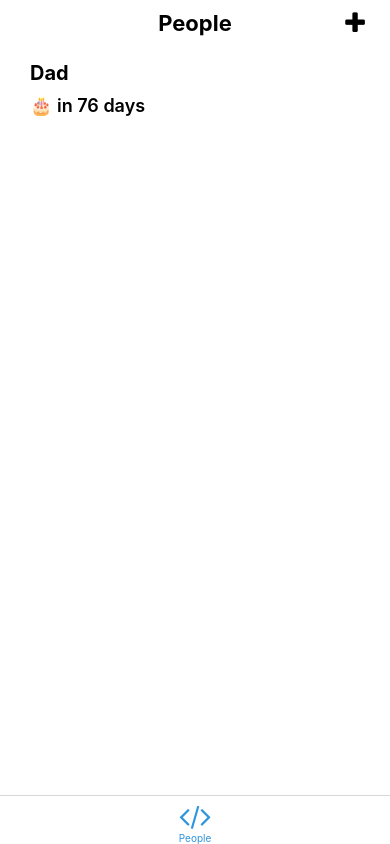
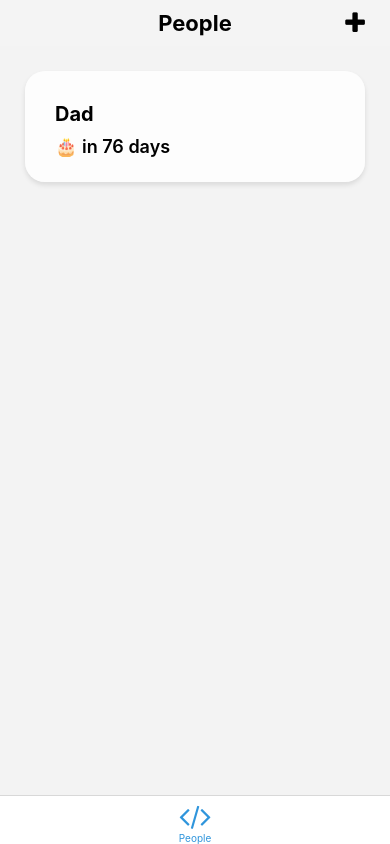
Before and after one commit to distinctmind/netwrk, a React Native app: screen /Upcoming in a window 390 px wide. Built offline with nearby package versions, Linux system fonts and the light colour scheme; what expo-linking would draw is missing.

Commit message:
Made list items more beautiful by adding padding and shadow to each item.

```diff
--- a/components/Button.tsx
+++ b/components/Button.tsx
@@ -26,6 +26,7 @@ const styles = StyleSheet.create({
   },
   view: {
     paddingHorizontal: 20,
+    marginLeft: 5,
     marginTop: 10,
   },
 });
--- a/components/DateInput.tsx
+++ b/components/DateInput.tsx
@@ -39,6 +39,7 @@ const styles = StyleSheet.create({
     padding: 20,
   },
   date: {
+    marginLeft: -10,
     width: 125,
   },
   label: {
--- a/components/PersonItem.tsx
+++ b/components/PersonItem.tsx
@@ -47,14 +47,15 @@ function PersonItem({
 
 const styles = StyleSheet.create({
   container: {
-    borderRadius: 8,
-    backgroundColor: "white",
-    height: 80,
+    borderRadius: 20,
+    backgroundColor: "rgba(255,255,255,0.8)",
+    height: 111,
     justifyContent: "center",
-    shadowColor: "black",
-    shadowOffset: { width: -2, height: 4 },
-    shadowOpacity: 0,
-    shadowRadius: 3,
+    shadowColor: "#000",
+    shadowOffset: { width: 0, height: 3 },
+    shadowOpacity: 0.1,
+    shadowRadius: 5,
+    marginBottom: 25,
   },
   title: {
     fontSize: 20,
--- a/navigation/PeopleNavigator.tsx
+++ b/navigation/PeopleNavigator.tsx
@@ -6,7 +6,11 @@ import { RootStackParamList } from "../types";
 const Stack = createNativeStackNavigator<RootStackParamList>();
 
 const PeopleNavigator = () => (
-  <Stack.Navigator screenOptions={{ headerShown: false }}>
+  <Stack.Navigator
+    screenOptions={{
+      headerShown: false,
+    }}
+  >
     <Stack.Screen name="People" component={PeopleScreen} />
     <Stack.Screen
       options={{ headerShown: true }}
--- a/screens/PeopleScreen.tsx
+++ b/screens/PeopleScreen.tsx
@@ -63,6 +63,7 @@ export default function PeopleScreen({
       </View>
       <FlatList
         data={people}
+        contentContainerStyle={{ padding: 25 }}
         renderItem={({ item: person }) => (
           <PersonItem
             name={person.name}
@@ -76,7 +77,7 @@ export default function PeopleScreen({
             }
           />
         )}
-        ItemSeparatorComponent={Separator}
+        // ItemSeparatorComponent={Separator}
       ></FlatList>
     </SafeAreaView>
   );
@@ -92,7 +93,7 @@ const styles = StyleSheet.create({
     flex: 1,
     alignItems: "stretch",
     justifyContent: "center",
-    backgroundColor: "white",
+    backgroundColor: "rgba(255,255,255,0.1)",
   },
   title: {
     fontSize: 20,
@@ -101,6 +102,7 @@ const styles = StyleSheet.create({
   header: {
     flexDirection: "row",
     justifyContent: "center",
+    backgroundColor: "rgba(255,255,255,0.1)",
   },
   headerText: {
     alignSelf: "center",
```
